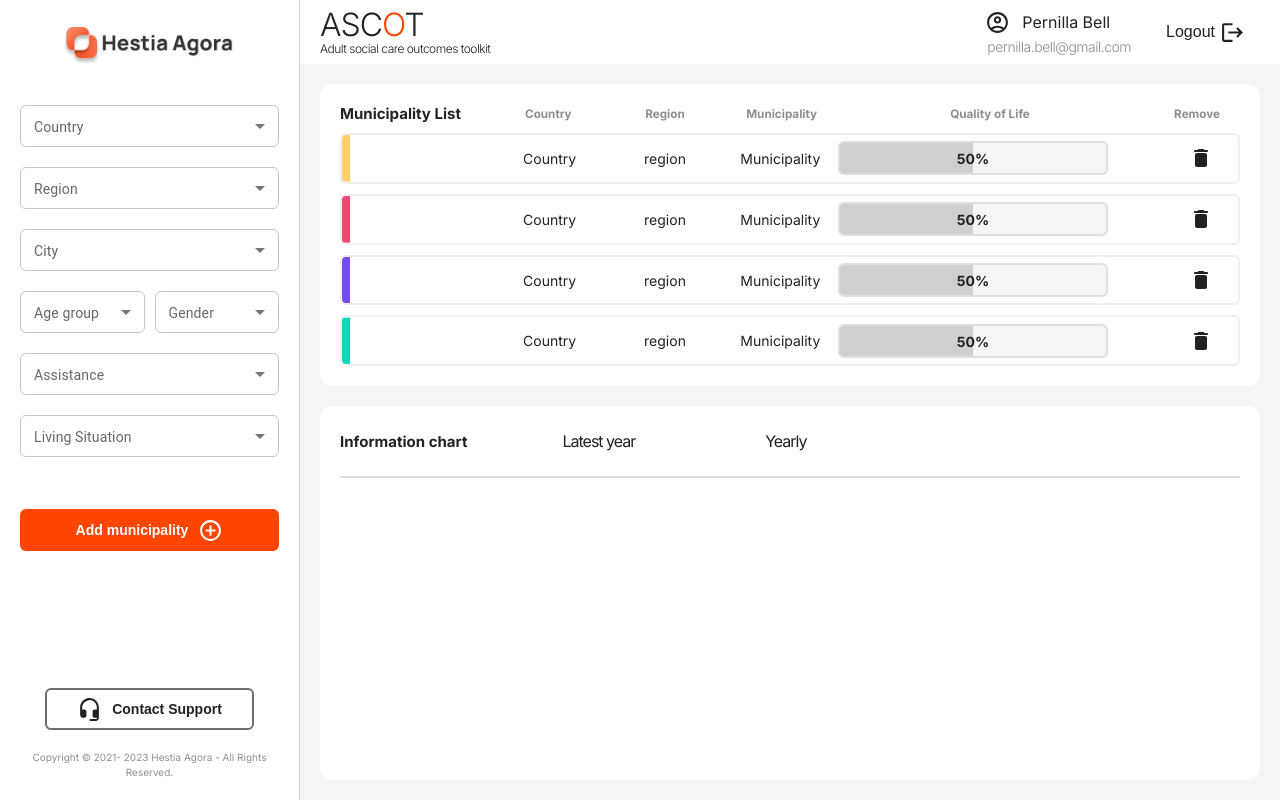
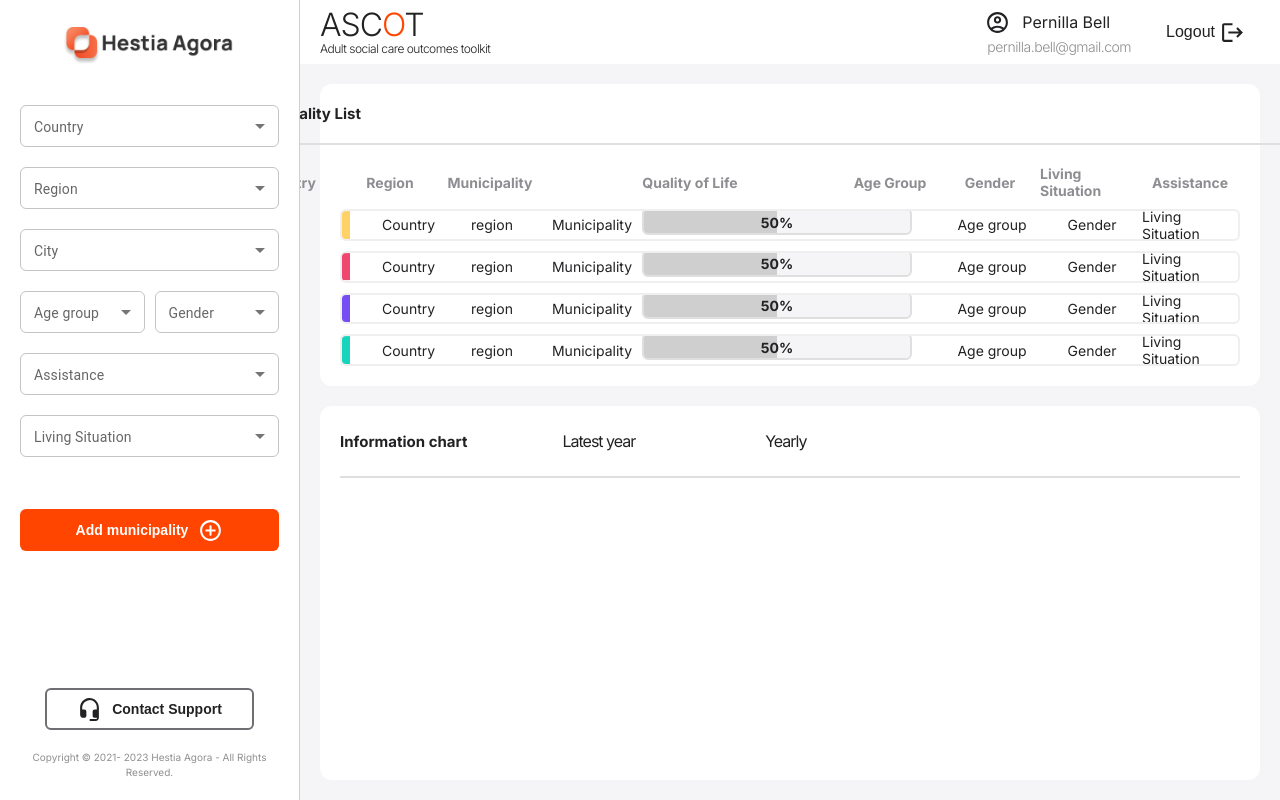
Before and after one commit to code-from-basement/ascot-analytics-web-app, a React (Vite) app: page /application in a window 1280 px wide. Built offline with nearby package versions, Linux system fonts and the light colour scheme.

Commit message:
fix TableHeader & TableItem

```diff
--- a/src/Components/Layouts/Main/RegionTable/TableHeader/TableHeader.module.css
+++ b/src/Components/Layouts/Main/RegionTable/TableHeader/TableHeader.module.css
@@ -1,23 +1,49 @@
 .tableHeader {
   width: 100%;
   display: grid;
-  grid-template-columns: minmax(15rem, 0.5fr) minmax(100px, 0.8fr) minmax(100px, 0.8fr) minmax(100px, 0.8fr) minmax(300px, 1.7fr) minmax(100px, 0.3fr);
+  grid-template-columns:
+  minmax(100px, 0.4fr)
+  minmax(100px, 0.4fr)
+  minmax(100px, 0.5fr)
+  minmax(300px, 0.7fr)
+  minmax(100px, 0.3fr)
+  minmax(100px, 0.3fr)
+  minmax(100px, 0.8fr)
+  minmax(100px, 0.8fr)
+  minmax(100px, 0.4fr)
+  ;
 }
 .tableHeader h2 {
+  font-size: var(--font-s-xs);
+  font-weight: var(--font-w-regular);
   color: var(--color-gray-900);
 }
 .tableHeader h3 {
+  font-size: var(--font-s-xs);
   color: var(--color-gray-700);
 }
 
 .header__title {
+  width: 100%;
   align-self: center;
-  justify-self: start;
+  justify-self: center;
+  margin-bottom: 2rem;
+
+}
+
+hr{
+  margin-bottom: 2rem;
+  border: 1px solid var(--color-gray-300);
+  width: 100%;
 }
 
 .header__country {
   align-self: center;
-  justify-self: center;
+  justify-self: start;
+  margin-left: 2rem;
+
+  /* margin-left: 4rem; */
+
 }
 
 .header__region {
@@ -34,10 +60,30 @@
   align-self: center;
   justify-self: center;
 }
+.header__ageGroup{
+  align-self: center;
+  justify-self: center;
+
+}
+.header__gender{
+  align-self: center;
+  justify-self: center;
+
+}
+.header__livingSituation{
+  align-self: center;
+  justify-self: center;
+
+}
+.header__assistance{
+  align-self: center;
+  justify-self: center;
+
+}
 
 .header__remove {
   justify-self: end;
   align-self: center;
 
-  margin-right: var(--spacing-md);
+  /* margin-right: var(--spacing-md); */
 }
--- a/src/Components/Layouts/Main/RegionTable/TableHeader/TableHeader.tsx
+++ b/src/Components/Layouts/Main/RegionTable/TableHeader/TableHeader.tsx
@@ -3,13 +3,23 @@ import React from "react";
 
 function TableHeader() {
   return (
+    <div>
+      <div>
+        <h2 className={Styles.header__title}>Municipality List</h2>
+      </div>
+      <hr/>
       <div className={Styles.tableHeader}>
-      <h2 className={Styles.header__title}>Municipality List</h2>
+        {/* <h2 className={Styles.header__title}>Municipality List</h2> */}
         <h3 className={Styles.header__country}>Country</h3>
         <h3 className={Styles.header__region}>Region</h3>
         <h3 className={Styles.header__municipality}>Municipality</h3>
         <h3 className={Styles.header__qofBar}>Quality of Life</h3>
+        <h3 className={Styles.header__ageGroup}>Age Group</h3>
+        <h3 className={Styles.header__gender}>Gender</h3>
+        <h3 className={Styles.header__livingSituation}>Living Situation</h3>
+        <h3 className={Styles.header__assistance}>Assistance</h3>
         <h3 className={Styles.header__remove}>Remove</h3>
+      </div>
     </div>
   );
 }
--- a/src/Components/Layouts/Main/RegionTable/TableItem/QolBar/QolBar.module.css
+++ b/src/Components/Layouts/Main/RegionTable/TableItem/QolBar/QolBar.module.css
@@ -1,9 +1,9 @@
 .bar {
   position: relative;
-  width: 100%;
+  width: 90%;
   max-width: 90%;
 
-  height: 100%;
+  height: 80%;
   border-radius: var(--border-radius-sm);
   border: 2px solid var(--color-gray-300);
   display: flex;
--- a/src/Components/Layouts/Main/RegionTable/TableItem/TableItem.module.css
+++ b/src/Components/Layouts/Main/RegionTable/TableItem/TableItem.module.css
@@ -3,7 +3,17 @@
   display: grid;
   /* width: 100%; */
 
-  grid-template-columns: minmax(15rem, 0.5fr) minmax(100px, 0.8fr) minmax(100px, 0.8fr) minmax(100px, 0.8fr) minmax(300px, 1.7fr) minmax(100px, 0.3fr);
+  grid-template-columns:
+  minmax(100px, 0.4fr)
+  minmax(100px, 0.4fr)
+  minmax(100px, 0.5fr)
+  minmax(300px, 0.7fr)
+  minmax(100px, 0.3fr)
+  minmax(100px, 0.3fr)
+  minmax(100px, 0.8fr)
+  minmax(100px, 0.8fr)
+  minmax(100px, 0.4fr);
+
   border: 2px solid var(--color-gray-200);
   border-radius: var(--border-radius-sm);
   padding: 1rem 0;
@@ -17,20 +27,23 @@
   border: 2px solid var(--color-gray-300);
 }
 
-.tableItem__title {
+/* .tableItem__title {
   align-self: center;
   justify-self: start;
-}
+} */
 
 .tableItem__country {
   align-self: center;
-  justify-self: center;
+  justify-self: start;
   font-size: var(--font-s-xs);
+  margin-left: 4rem;
+
 }
 
 .tableItem__region {
   align-self: center;
   justify-self: center;
+
 }
 
 .tableItem__municipality {
@@ -42,6 +55,22 @@
   align-self: stretch;
   justify-self: center;
   width: 100%;
+}
+.tableItem__ageGroup{
+  align-self: center;
+  justify-self: center;
+}
+.tableItem__gender{
+  align-self: center;
+  justify-self: center;
+}
+.tableItem__livingSituation{
+  align-self: center;
+  justify-self: center;
+}
+.tableItem__assistance{
+    align-self: center;
+  justify-self: center;
 }
 
 .tableItem__remove {
--- a/src/Components/Layouts/Main/RegionTable/TableItem/TableItem.tsx
+++ b/src/Components/Layouts/Main/RegionTable/TableItem/TableItem.tsx
@@ -9,13 +9,17 @@ function TableItem() {
   return (
     <div className={Styles.tableItem}>
       <ColorTag />
-      <p className={Styles.tableItem__title}>&nbsp;</p>
+      {/* <p className={Styles.tableItem__title}>&nbsp;</p> */}
       <p className={Styles.tableItem__country}>Country</p>
       <p className={Styles.tableItem__region}>region</p>
       <p className={Styles.tableItem__municipality}>Municipality</p>
       <div className={Styles.tableItem__qofBar}>
         <QolBar />
       </div>
+      <p className={Styles.tableItem__ageGroup}>Age group</p>
+      <p className={Styles.tableItem__gender}>Gender</p>
+      <p className={Styles.tableItem__livingSituation}>Living Situation</p>
+      <p className={Styles.tableItem__assistance}>Assistance</p>
       <button className={Styles.tableItem__remove}>
         <DeleteRoundedIcon />
       </button>
```
Lines whose indentation alone changed are shown as unchanged.
